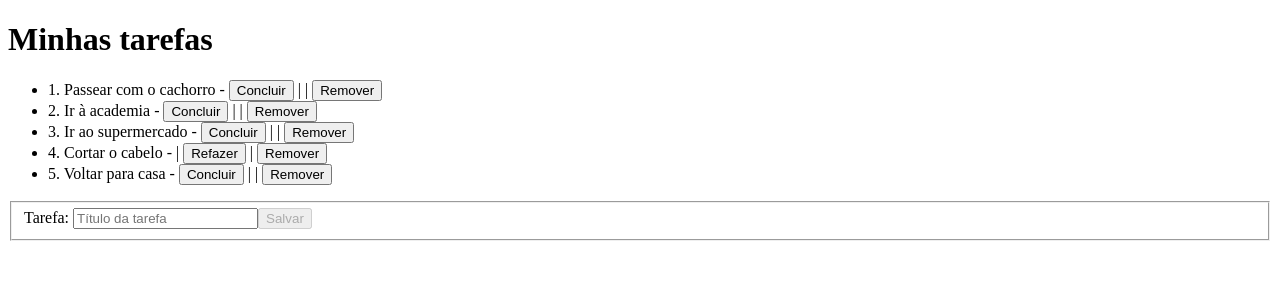
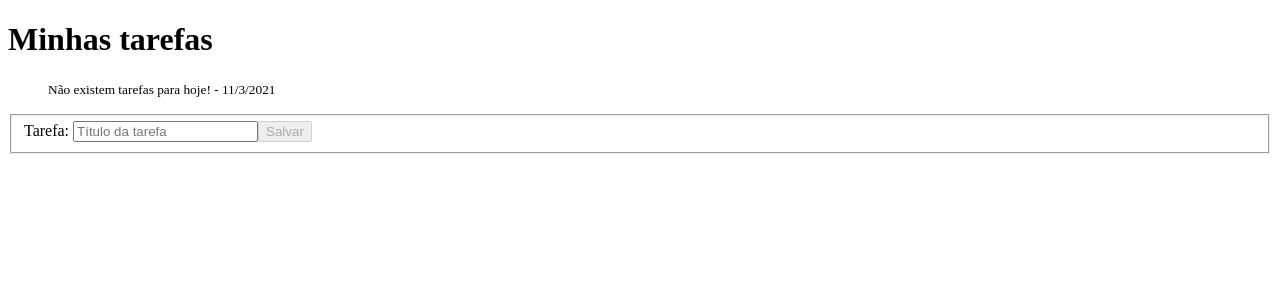
Before and after one commit to LukeDaniel16/Comecando-com-Angular, an Angular app in the folder todo/: page / in a window 1280 px wide. Shown: the top 300 px of the page. Built offline with nearby package versions, Linux system fonts and the light colour scheme.

Commit message:
Adicionando persistência no localStorage (CRUD local)

```diff
--- a/todo/src/app/app.component.html
+++ b/todo/src/app/app.component.html
@@ -1,5 +1,6 @@
 <h1>{{ title }}</h1>
 <ul>
+  <p><small>Não existem tarefas para hoje! - {{dataAtual}} </small></p>
   <li *ngFor="let todo of todos">
     {{todo.id}}. {{ todo.title }} -
     <button *ngIf="!todo.done" (click)="maskAsDone(todo)">Concluir</button> |
@@ -14,7 +15,7 @@
     <input type="text" placeholder="Título da tarefa" maxlength="60" formControlName="title">
     <small *ngIf="form.controls.title.invalid && !form.controls.title.pristine">Este campo é inválido entre 3 e 60
       caracteres.</small>
-    <button [disabled]="form.invalid">Salvar</button>
+    <button [disabled]="form.invalid" (click)="add()">Salvar</button>
   </fieldset>
 </form>
 
--- a/todo/src/app/app.component.ts
+++ b/todo/src/app/app.component.ts
@@ -8,6 +8,7 @@
   styleUrls: ['./app.component.css']
 })
 export class AppComponent {
+  public dataAtual: String = new Date().toLocaleDateString();
   public todos: Todo[] = [];
   public title: String = 'Minhas tarefas';
   public form: FormGroup;
@@ -20,11 +21,20 @@
         Validators.required
       ])]
     });
-    this.todos.push(new Todo(1, 'Passear com o cachorro', false));
-    this.todos.push(new Todo(2, 'Ir à academia', false));
-    this.todos.push(new Todo(3, 'Ir ao supermercado', false));
-    this.todos.push(new Todo(4, 'Cortar o cabelo', true));
-    this.todos.push(new Todo(5, 'Voltar para casa', false));
+
+    this.load();
+  }
+
+  add() {
+    const title = this.form.controls.title.value;
+    const id = this.todos.length + 1;
+    this.todos.push(new Todo(id, title, false));
+    this.save();
+    this.clear();
+  }
+
+  clear() {
+    this.form.reset();
   }
 
   remove(todo: Todo) {
@@ -32,14 +42,31 @@
 
     if (index !== -1) {
       this.todos.splice(index, 1);
+      this.save();
     }
   }
 
   maskAsDone(todo: Todo) {
     todo.done = true;
+    this.save();
   }
 
   markAsUndone(todo: Todo) {
     todo.done = false;
+    this.save();
+  }
+
+  save() {
+    const data = JSON.stringify(this.todos);
+    localStorage.setItem('todos', data);
+  }
+
+  load() {
+    const data = localStorage.getItem('todos');
+
+    if (data) {
+      this.todos = JSON.parse(data);
+    }
+
   }
 }
```
